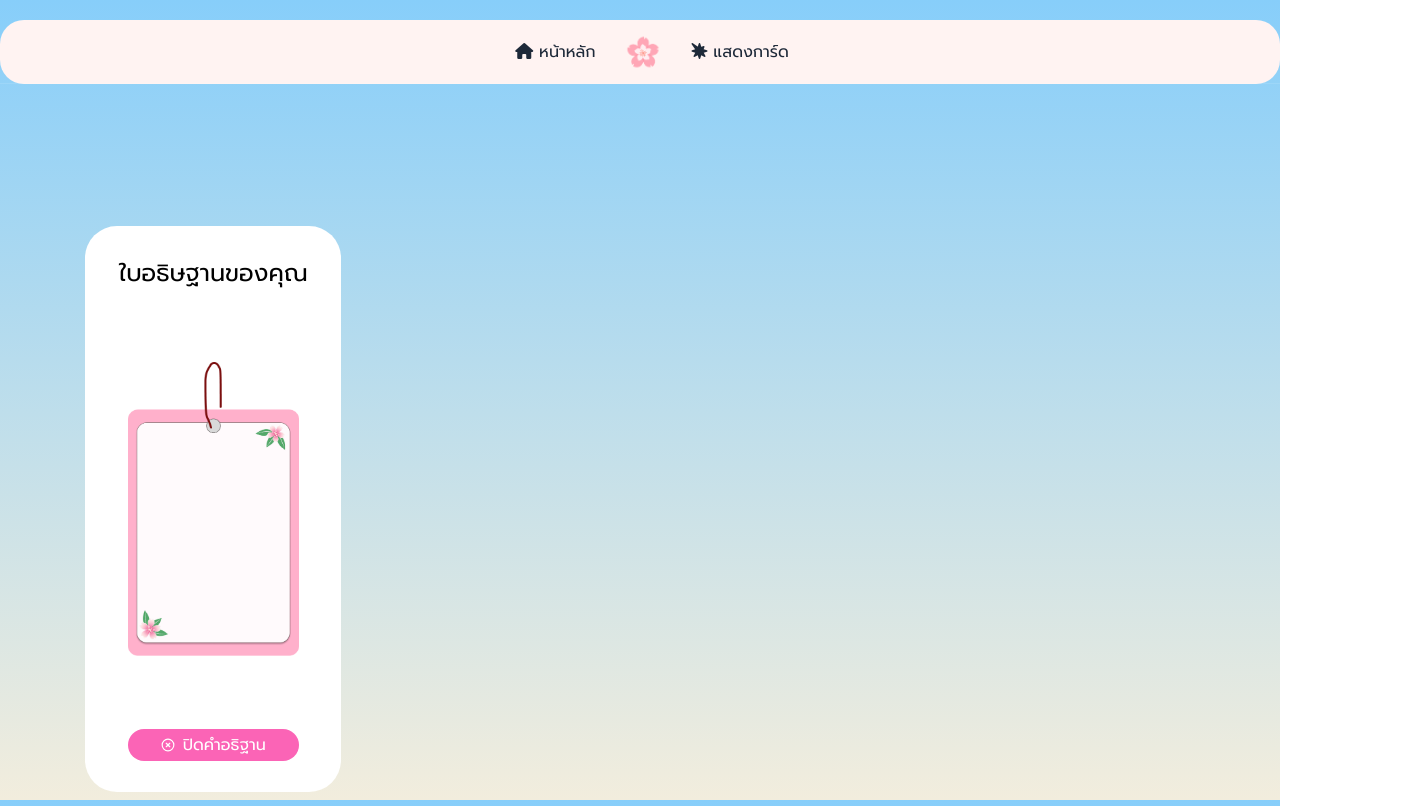
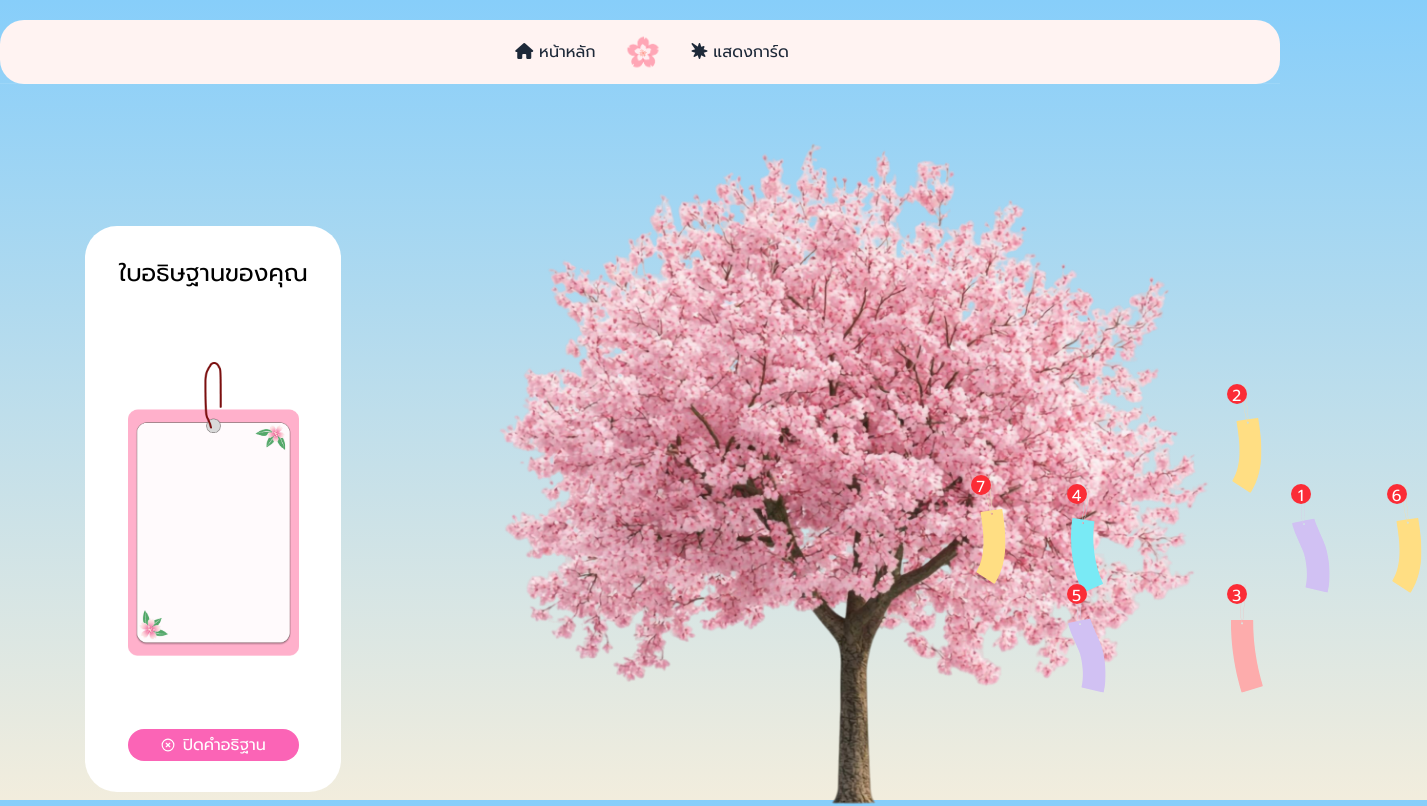
Before and after one commit to Peak4567/tanabata, a SvelteKit app: page /view/1 in a window 1280 px wide. Shown: the top 806 px of the page, 1427 px wide, since content can reach past the window. Built offline with nearby package versions, Linux system fonts and the light colour scheme.

Commit message:
update final

```diff
--- a/src/lib/Cards.svelte
+++ b/src/lib/Cards.svelte
@@ -38,7 +38,7 @@
          <div class="card-1">
             <button
                onclick={() => {cardClick(0)}}
-               class="absolute top-[15rem] left-[10rem] lg:left-[50rem] w-10 hover:scale-110"
+               class="absolute top-[400px] left-[20rem] lg:left-[54rem] w-10 hover:scale-110"
             >
                <div
                   class="bg-red-500 rounded-full w-5 h-5 flex item-center justify-center text-white absolute"
@@ -48,7 +48,7 @@
                <img src={images[0].src} alt="" class="" />
             </button>
             <button onclick={() => {cardClick(1)}}
-               class="absolute top-[5rem] left-[100px] lg:left-[50rem] w-10 hover:scale-110"
+               class="absolute top-[300px] left-[100px] lg:left-[50rem] w-10 hover:scale-110"
             >
                <div
                   class="bg-red-500 rounded-full w-5 h-5 flex item-center justify-center text-white absolute"
@@ -58,7 +58,7 @@
                <img src={images[1].src} alt="" class="" />
             </button>
             <button onclick={() => {cardClick(2)}}
-               class="absolute top-[300px] left-90 lg:left-[50rem] w-10 hover:scale-110"
+               class="absolute top-[500px] left-90 lg:left-[50rem] w-10 hover:scale-110"
             >
                <div
                   class="bg-red-500 rounded-full w-5 h-5 flex item-center justify-center text-white absolute"
@@ -68,7 +68,7 @@
                <img src={images[2].src} alt="" class="" />
             </button>
             <button onclick={() => {cardClick(3)}}
-               class="absolute top-[100px] left-90 lg:left-[40rem] w-10 hover:scale-110"
+               class="absolute top-[400px] left-90 lg:left-[40rem] w-10 hover:scale-110"
             >
                <div
                   class="bg-red-500 rounded-full w-5 h-5 flex item-center justify-center text-white absolute"
@@ -80,7 +80,7 @@
          </div>
          <div class="card-2">
             <button onclick={() => {cardClick(4)}}
-               class="absolute top-[15rem] left-[30rem] lg:left-[40rem] w-10 hover:scale-110"
+               class="absolute top-[500px] left-[30rem] lg:left-[40rem] w-10 hover:scale-110"
             >
                <div
                   class="bg-red-500 rounded-full w-5 h-5 flex item-center justify-center text-white absolute"
@@ -90,7 +90,7 @@
                <img src={images[0].src} alt="" class="" />
             </button>
             <button onclick={() => {cardClick(5)}}
-               class="absolute top-[20px] left-[40rem] lg:left-[60rem] w-10 hover:scale-110"
+               class="absolute top-[400px] left-[40rem] lg:left-[60rem] w-10 hover:scale-110"
             >
                <div
                   class="bg-red-500 rounded-full w-5 h-5 flex item-center justify-center text-white absolute"
@@ -100,7 +100,7 @@
                <img src={images[1].src} alt="" class="" />
             </button>
             <button onclick={() => {cardClick(6)}}
-               class="absolute top-[40px] left-[30rem] lg:left-[30rem] w-10 hover:scale-110"
+               class="absolute bottom-[500px] left-[30rem] lg:left-[34rem] w-10 hover:scale-110"
             >
                <div
                   class="bg-red-500 rounded-full w-5 h-5 flex item-center justify-center text-white absolute"
@@ -110,6 +110,9 @@
                <img src={images[1].src} alt="" class="" />
             </button>
          </div>
+         <div class="flex justify-center">
+               <img src="/img/tree.webp" alt="" class="w-200 mb-50">
+         </div>
       </div>
    </div>
 </div>
--- a/src/routes/+page.svelte
+++ b/src/routes/+page.svelte
@@ -4,7 +4,7 @@
 <div class="h-screen">
     <Cards/>
     <!-- Footer -->
-    <footer class="flex justify-center items-end h-full">
+    <footer class="flex justify-center items-end">
         <div class="bg-pink-300 p-3 mb-5 rounded-2xl text-white shadow-md shadow-pink-300 hover:scale-95">
             <i class="fa-solid fa-handshake"></i> <span>ยินดีต้อนรับเข้าสู่เว็บขอพร &gt;</span>
         </div>
--- a/src/routes/edit/[slug]/+page.svelte
+++ b/src/routes/edit/[slug]/+page.svelte
@@ -1,5 +1,4 @@
 <script>
-    import { redirect } from "@sveltejs/kit";
     import { goto } from '$app/navigation';
     import {onMount} from "svelte";
     import { page } from '$app/state';
@@ -12,14 +11,16 @@
     let name = $state("");
     let blessing = $state("");
     const slug = page.params.slug;
-    console.log(slug)
 
 
     function addCard() {
 
         cardArray[slug - 1].name = name;
         cardArray[slug -1].blessing = blessing;
-        cardArray[slug -1].status = true;
+
+        if(name != "" || blessing != ""){
+            cardArray[slug -1].status = true;
+        }
 
         localStorage.setItem("blessingData", JSON.stringify(cardArray));
 
@@ -30,8 +31,8 @@
 
 <div class="flex justify-center mt-7">
     <div>
-        <img src="./img/Tanzuka.webp" alt="Tanzuka" class="w-100 h-180">
-        <div class="w-100 h-160 absolute top-47">
+        <img src="/img/Tanzuka.webp" alt="Tanzuka" class="w-100 h-180">
+        <div class="w-100 h-160 absolute top-47 ">
             <h1 class="text-center mt-30 text-[28px] mb-3">เขียนคำอธิษฐาน</h1>
 
             <label for="name" class="ml-10 text-[20px]">ชื่อของคุณ</label>
--- a/src/routes/view/[slug]/+page.svelte
+++ b/src/routes/view/[slug]/+page.svelte
@@ -1,17 +1,20 @@
 <script>
     import { onMount } from "svelte";
     import { page } from '$app/state';
+    import Cards from "$lib/Cards.svelte";
+
     let cardArray = $state([]);
-
+    let name = $state("");
+    let blessing = $state("");
     onMount(() => {
-        cardArray = JSON.parse(localStorage.getItem("blessingData"))
+        cardArray = JSON.parse(localStorage.getItem("blessingData")) || [];
+        const slug = page.params.slug;
+        name = cardArray[slug-1].name
+        blessing = cardArray[slug -1].blessing
     })
 
-    const slug = page.params.slug;
-
-
 </script>
-<div class=" w-screen h-[850px] m-0 p-0 flex">
+<div class=" w-screen h-[850px] m-0 p-0 flex ">
     <div class=" w-1/3 h-auto flex justify-center items-center">
         <div class=" w-3/5 h-2/3 flex flex-col justify-center p-0 rounded-4xl overflow-hidden bg-white">
             <div class=" w-auto h-1/6 flex justify-center items-center p-0">
@@ -22,8 +25,9 @@
             <div class=" w-auto h-2/3 flex flex-col justify-center items-center p-0">
                 <div class=" w-2/3 h-full bg-contain bg-no-repeat bg-center bg-[url('/img/card.webp')] flex flex-col items-center pt-30">
                     <p class=" text-2xl">
-
+                    {name}
                     </p>
+                    {blessing}
                 </div>
             </div>
             <div class=" w-auto h-1/6 flex justify-center items-center p-0 ">
@@ -38,6 +42,7 @@
         </div>
     </div>
     <div class=" w-2/3 h-auto">
-
+        <!-- <img src="/img/tree.webp" alt=""> -->
+        <Cards/>
     </div>
 </div>
```
Also changed, not shown: static/img/tree.webp (added).
